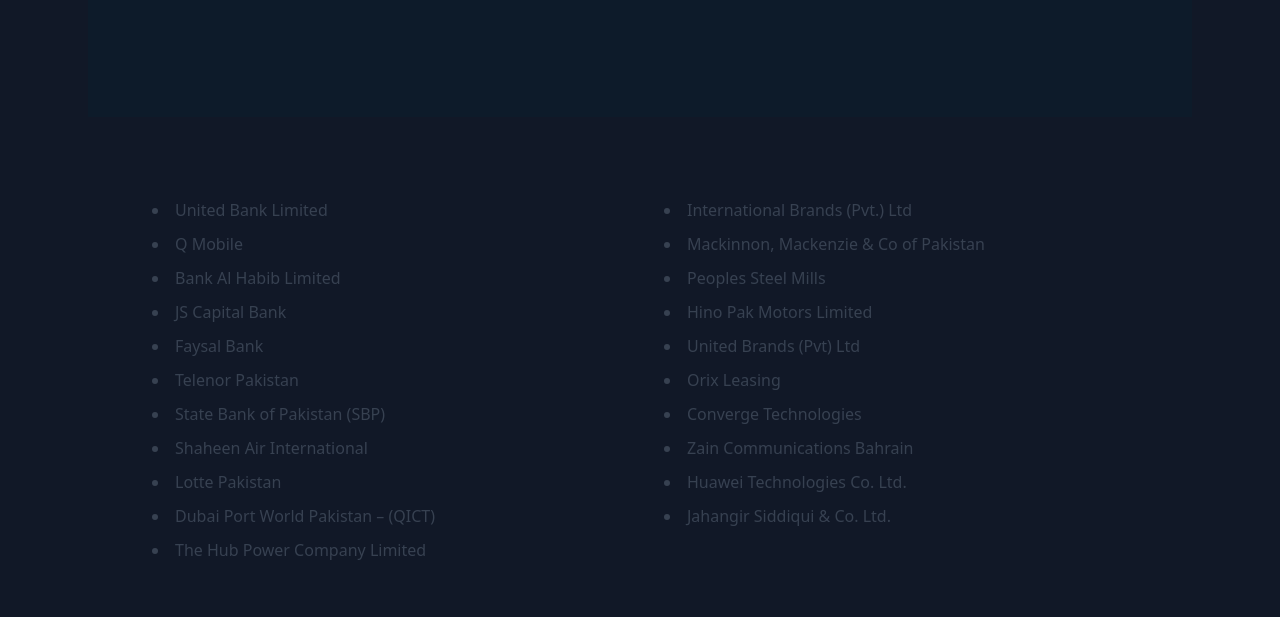
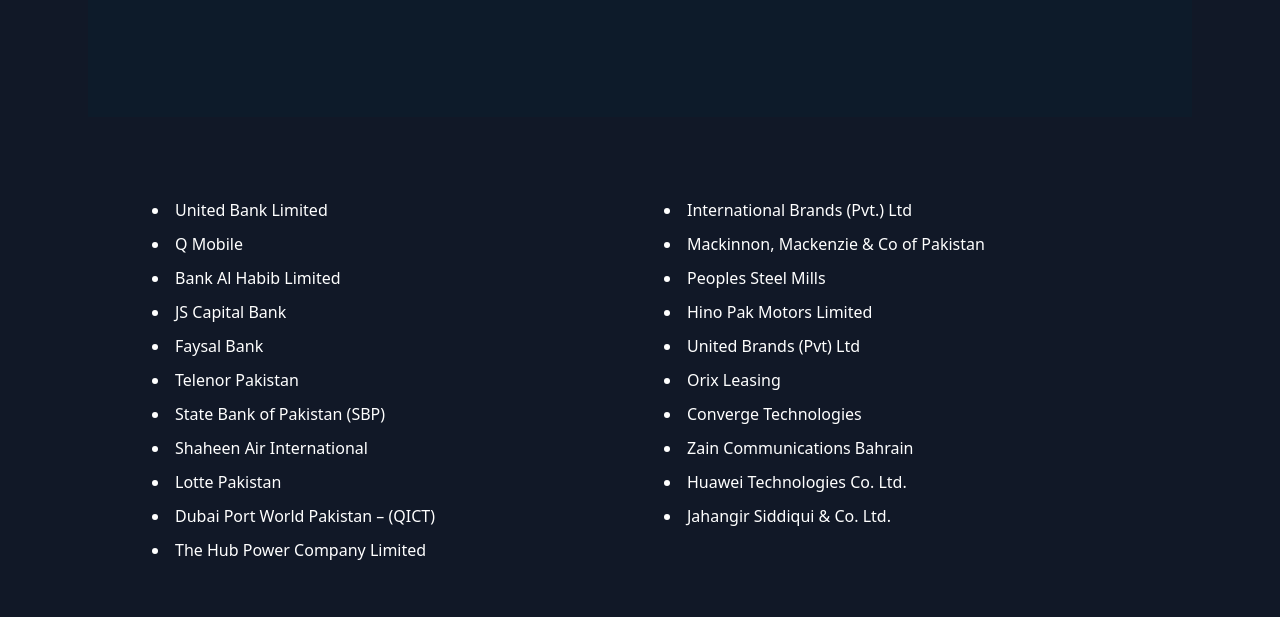
Before and after one commit to bilaldhool/My-website-iacsol, a plain HTML site: page clients.html in a window 1280 px wide. Shown: the part 335-952 px from the top of the page. Drawn offline with nearby package versions, Linux system fonts and the light colour scheme.

Commit message:
clients.html

```diff
--- a/clients.html
+++ b/clients.html
@@ -37,7 +37,7 @@
 
       </div>
     </section>
-    <section class="py-20 px-6 max-w-5xl mx-auto text-gray-700">
+    <section class="py-20 px-6 max-w-5xl mx-auto text-white-700">
       <ul class="list-disc list-inside columns-2 gap-x-12 space-y-2">
         <li>United Bank Limited</li><li>Q Mobile</li><li>Bank Al Habib Limited</li><li>JS Capital Bank</li>
         <li>Faysal Bank</li><li>Telenor Pakistan</li><li>State Bank of Pakistan (SBP)</li><li>Shaheen Air International</li>
```
